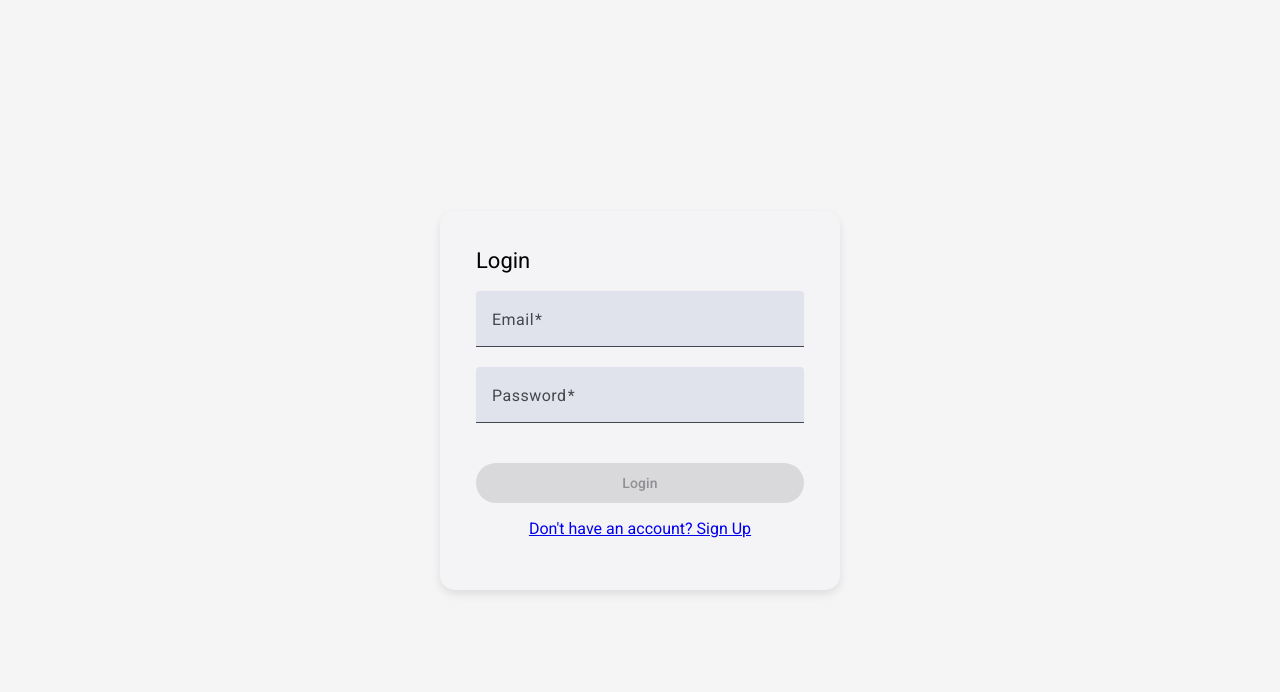
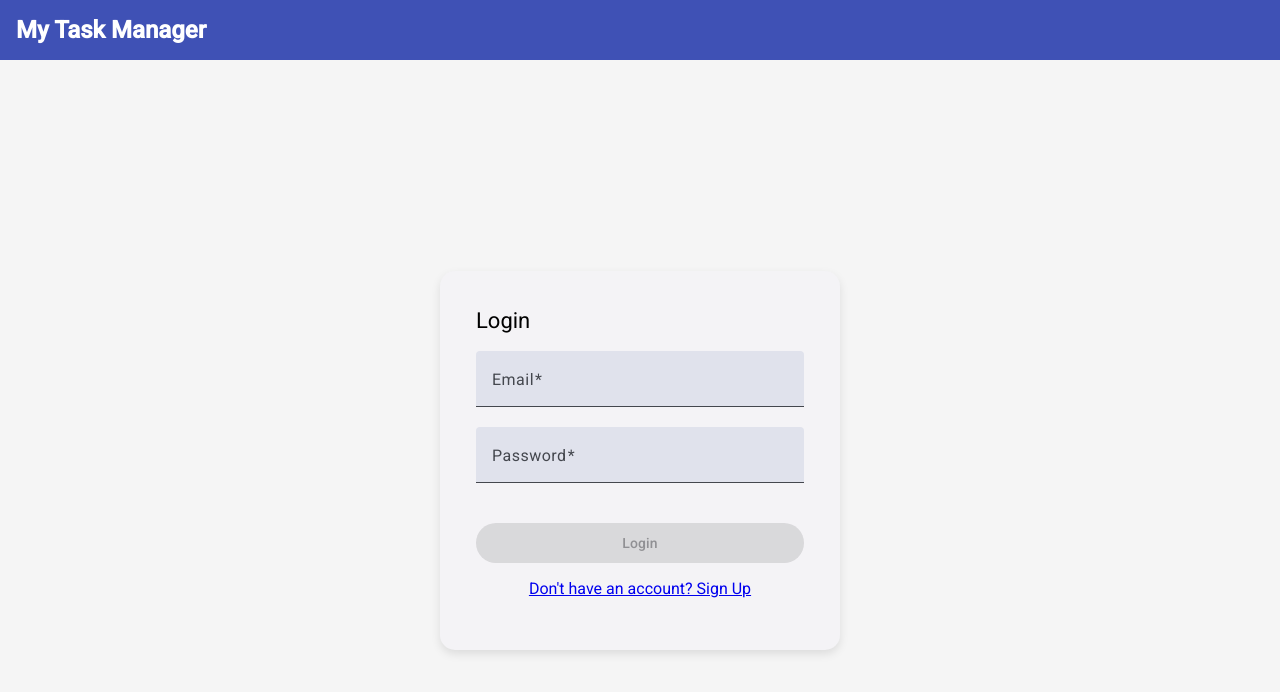
Before and after one commit to Hashim326/Dts-Developer-Challenge, an Angular app in the folder Frontend/TaskManagerFrontend/: page /login in a window 1280 px wide. Shown: the top 692 px of the page. Built offline with nearby package versions, Linux system fonts and the light colour scheme.

Commit message:
Added banner to login and sign up page

```diff
--- a/Frontend/TaskManagerFrontend/src/app/auth/login/login.component.html
+++ b/Frontend/TaskManagerFrontend/src/app/auth/login/login.component.html
@@ -1,3 +1,6 @@
+<header style="background-color: #3f51b5; color: white; padding: 1rem; display: flex; justify-content: space-between; align-items: center;">
+    <div style="font-size: 1.5rem; font-weight: bold;">My Task Manager</div>
+</header>
 <div class="login-container">
     <mat-card class="login-card">
         <mat-card-header class="title">
--- a/Frontend/TaskManagerFrontend/src/app/auth/signup/signup.component.html
+++ b/Frontend/TaskManagerFrontend/src/app/auth/signup/signup.component.html
@@ -1,3 +1,6 @@
+<header style="background-color: #3f51b5; color: white; padding: 1rem; display: flex; justify-content: space-between; align-items: center;">
+    <div style="font-size: 1.5rem; font-weight: bold;">My Task Manager</div>
+</header>
 <div class="signup-container">
     <mat-card class="signup-card">
         <mat-card-header class="title">
```
